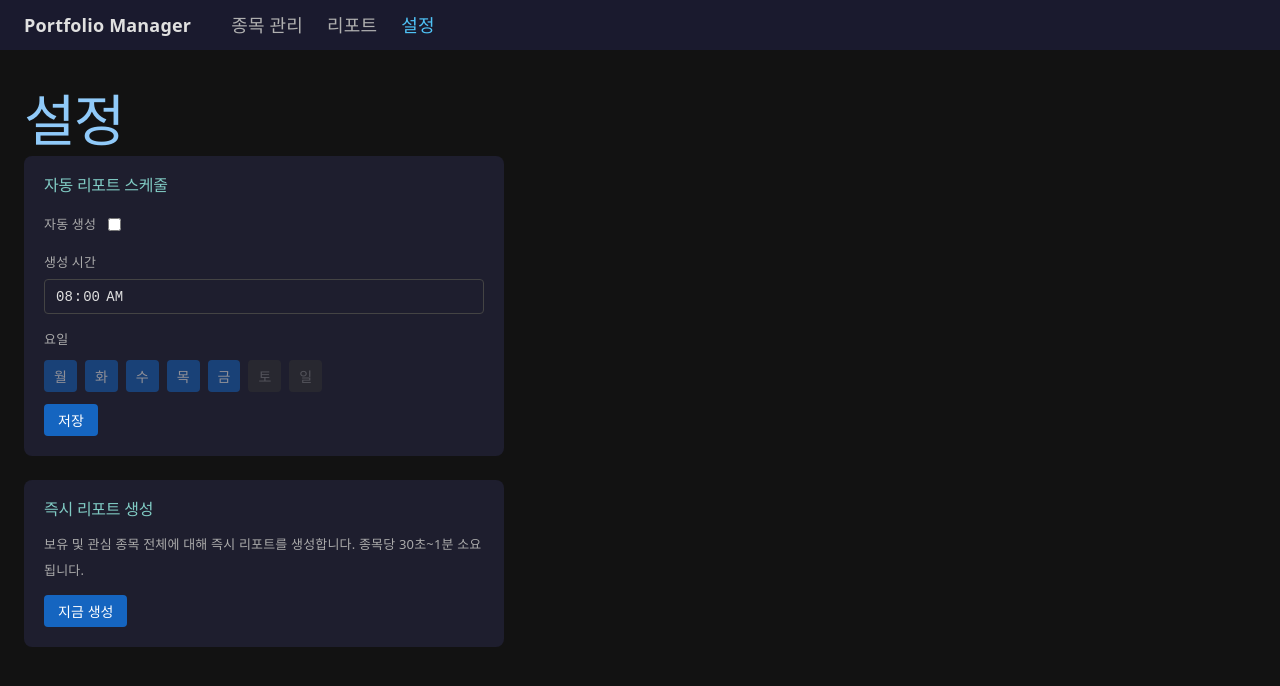
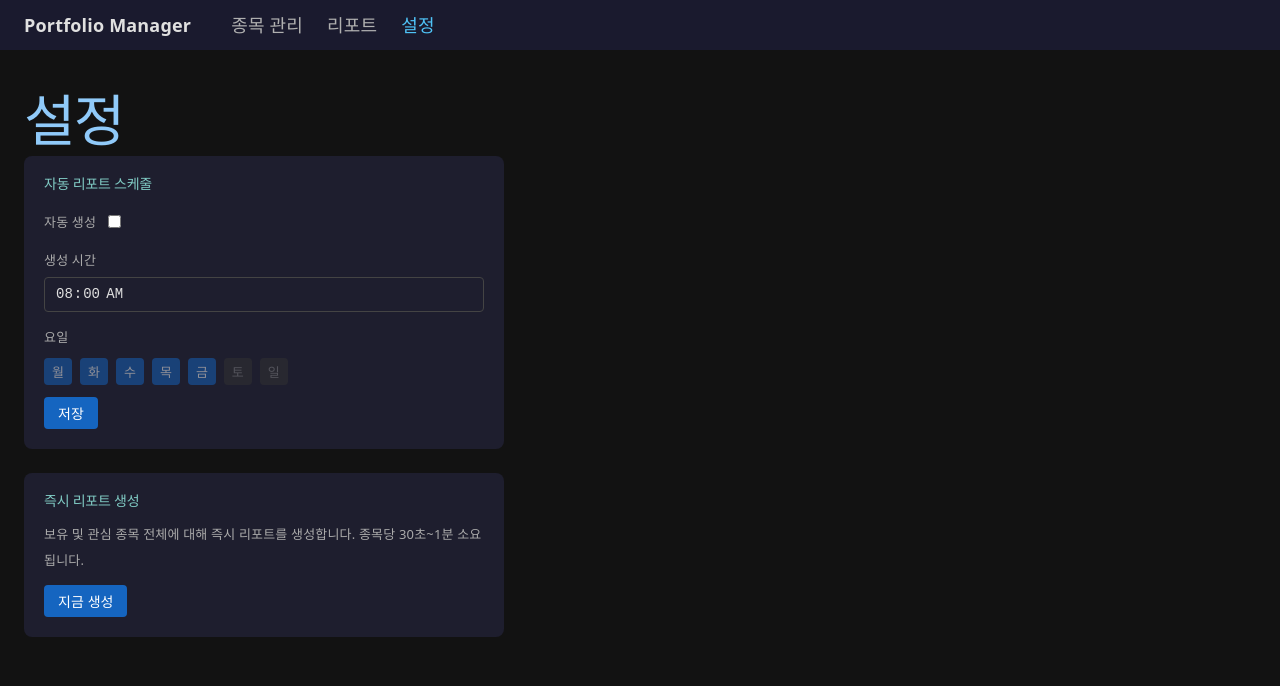
Before and after one commit to calmonion7/PortfoliOn, a React app in the folder frontend/: page /settings in a window 1280 px wide. Shown: the top 686 px of the page. Built offline with nearby package versions, Linux system fonts and the light colour scheme; no server answers; the HTML template or start-up script is replaced by a standard one.

Commit message:
style: match font sizes in portfolio and settings to reports screen

```diff
--- a/frontend/src/pages/Portfolio.jsx
+++ b/frontend/src/pages/Portfolio.jsx
@@ -4,14 +4,14 @@ import StockModal from '../components/StockModal'
 import PromoteModal from '../components/PromoteModal'
 
 const TAB_STYLE = (active) => ({
-  padding: '8px 20px',
+  padding: '6px 14px',
   cursor: 'pointer',
   border: 'none',
   borderBottom: active ? '2px solid #4fc3f7' : '2px solid transparent',
   background: 'transparent',
   color: active ? '#4fc3f7' : '#888',
   fontWeight: active ? 600 : 400,
-  fontSize: 15,
+  fontSize: 13,
 })
 
 export default function Portfolio() {
@@ -130,7 +130,7 @@ export default function Portfolio() {
           border: '1px solid #2a3a4a',
           borderRadius: 4,
           color: '#ccc',
-          fontSize: 14,
+          fontSize: 13,
           boxSizing: 'border-box',
         }}
       />
@@ -139,10 +139,10 @@ export default function Portfolio() {
 
       {/* 보유종목 탭 */}
       {activeTab === 'holdings' && (
-        <table>
+        <table style={{ fontSize: 13 }}>
           <thead>
             <tr>
-              <th>티커</th><th>회사명</th><th>수량</th><th>평단가</th><th>경쟁사</th><th>관리</th>
+              <th style={{ fontSize: 11 }}>티커</th><th style={{ fontSize: 11 }}>회사명</th><th style={{ fontSize: 11 }}>수량</th><th style={{ fontSize: 11 }}>평단가</th><th style={{ fontSize: 11 }}>경쟁사</th><th style={{ fontSize: 11 }}>관리</th>
             </tr>
           </thead>
           <tbody>
@@ -168,10 +168,10 @@ export default function Portfolio() {
 
       {/* 관심종목 탭 */}
       {activeTab === 'watchlist' && (
-        <table>
+        <table style={{ fontSize: 13 }}>
           <thead>
             <tr>
-              <th>티커</th><th>회사명</th><th>경쟁사</th><th>관리</th>
+              <th style={{ fontSize: 11 }}>티커</th><th style={{ fontSize: 11 }}>회사명</th><th style={{ fontSize: 11 }}>경쟁사</th><th style={{ fontSize: 11 }}>관리</th>
             </tr>
           </thead>
           <tbody>
--- a/frontend/src/pages/Settings.jsx
+++ b/frontend/src/pages/Settings.jsx
@@ -69,7 +69,7 @@ export default function Settings() {
       <h1 style={{ color: '#90caf9', marginBottom: 24 }}>설정</h1>
 
       <section style={{ background: '#1e1e2e', padding: 20, borderRadius: 8, marginBottom: 24 }}>
-        <h2 style={{ color: '#80cbc4', marginBottom: 16, fontSize: 16 }}>자동 리포트 스케줄</h2>
+        <h2 style={{ color: '#80cbc4', marginBottom: 16, fontSize: 14 }}>자동 리포트 스케줄</h2>
 
         <div className="form-field" style={{ display: 'flex', alignItems: 'center', gap: 12 }}>
           <label style={{ marginBottom: 0, width: 'auto' }}>자동 생성</label>
@@ -101,13 +101,14 @@ export default function Settings() {
                 onClick={() => toggleDay(key)}
                 disabled={!schedule.enabled}
                 style={{
-                  padding: '6px 10px',
+                  padding: '4px 8px',
                   borderRadius: 4,
                   border: 'none',
                   cursor: schedule.enabled ? 'pointer' : 'default',
                   background: schedule.days.includes(key) ? '#1565c0' : '#333',
                   color: schedule.days.includes(key) ? 'white' : '#888',
                   opacity: schedule.enabled ? 1 : 0.5,
+                  fontSize: 13,
                 }}
               >
                 {label}
@@ -122,7 +123,7 @@ export default function Settings() {
       </section>
 
       <section style={{ background: '#1e1e2e', padding: 20, borderRadius: 8 }}>
-        <h2 style={{ color: '#80cbc4', marginBottom: 12, fontSize: 16 }}>즉시 리포트 생성</h2>
+        <h2 style={{ color: '#80cbc4', marginBottom: 12, fontSize: 14 }}>즉시 리포트 생성</h2>
         <p style={{ color: '#aaa', fontSize: 13, marginBottom: 12 }}>보유 및 관심 종목 전체에 대해 즉시 리포트를 생성합니다. 종목당 30초~1분 소요됩니다.</p>
         <button className="btn-primary" onClick={handleGenerateNow} disabled={generating}>
           {generating ? '생성 중...' : '지금 생성'}
```
